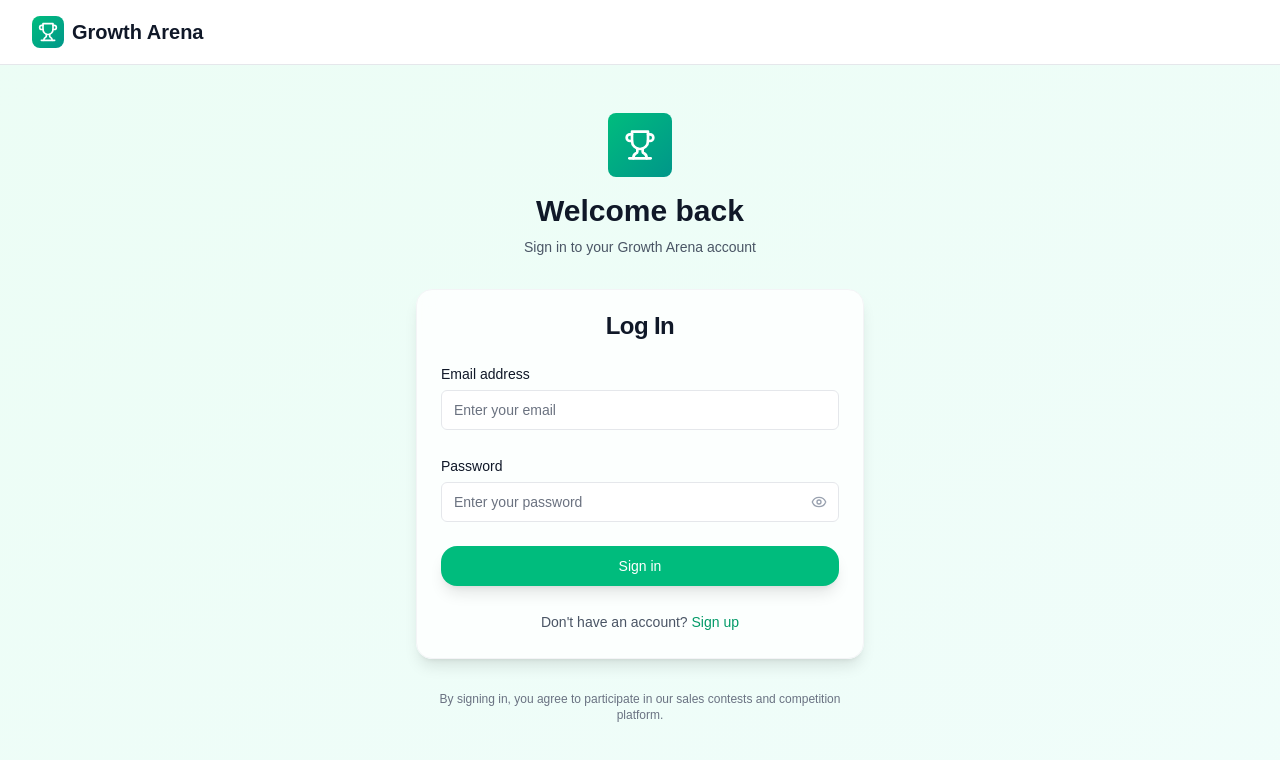
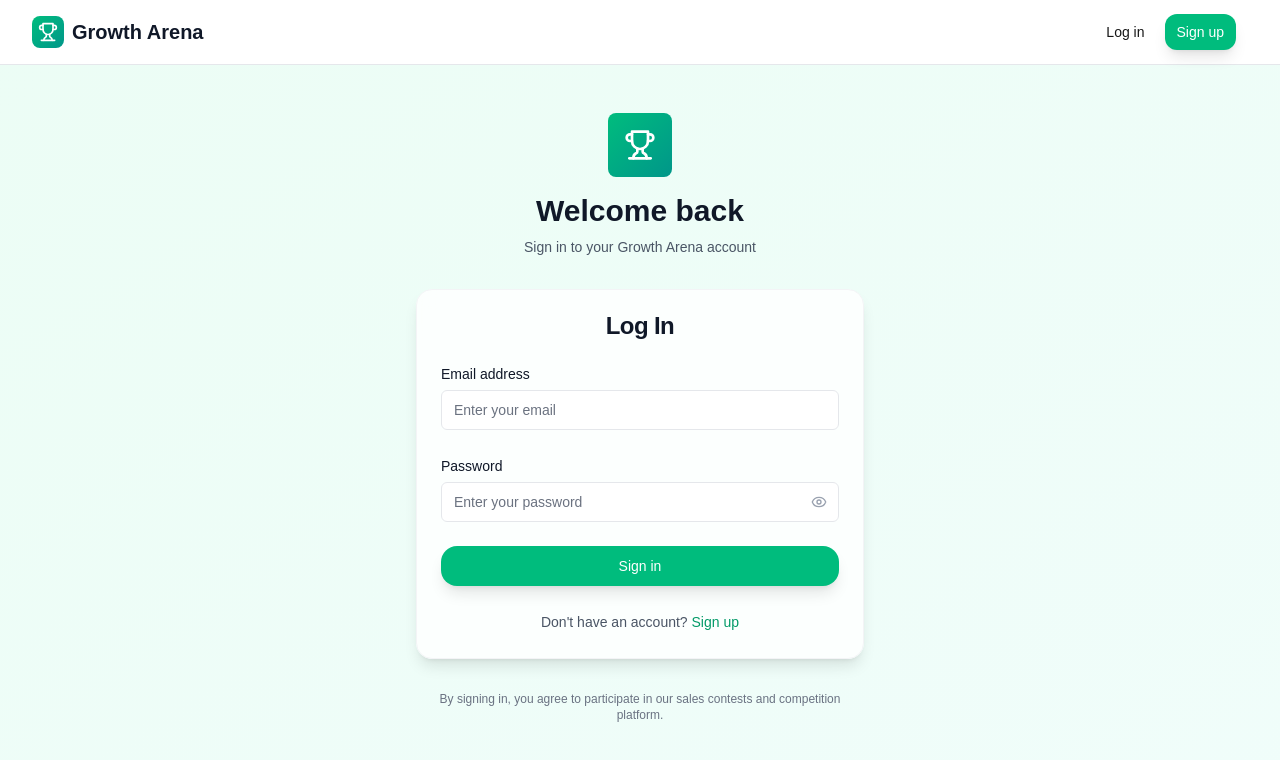
Before and after one commit to apenugon/testgrowth, a Next.js app: page /login in a window 1280 px wide. Shown: the top 760 px of the page. Built offline with nearby package versions, Linux system fonts and the light colour scheme; what @whop-apps/sdk would draw is missing.

Commit message:
add log out

```diff
--- a/components/layout/header.tsx
+++ b/components/layout/header.tsx
@@ -8,6 +8,7 @@ import {
   DropdownMenu,
   DropdownMenuContent,
   DropdownMenuItem,
+  DropdownMenuSeparator,
   DropdownMenuTrigger,
 } from "@/components/ui/dropdown-menu"
 import {
@@ -16,7 +17,8 @@ import {
   Menu,
   Settings,
   ShoppingBag,
-  Shield
+  Shield,
+  LogOut
 } from "lucide-react"
 import { useState } from "react"
 
@@ -49,6 +51,23 @@ export function Header({
 
   const homeHref = experienceId ? `/experiences/${experienceId}` : "/"
 
+  const handleLogout = async () => {
+    try {
+      const response = await fetch('/api/auth/logout', {
+        method: 'POST',
+      })
+
+      if (response.ok) {
+        // Redirect to home page after logout
+        window.location.href = '/'
+      } else {
+        console.error('Logout failed')
+      }
+    } catch (error) {
+      console.error('Logout error:', error)
+    }
+  }
+
   return (
     <header className="bg-white border-b border-gray-200 sticky top-0 z-50">
       <div className="max-w-7xl mx-auto px-4 sm:px-6 lg:px-8">
@@ -77,7 +96,7 @@ export function Header({
           {/* Right side - User info and dropdown */}
           <div className="flex items-center space-x-3">
             {/* User info with dropdown */}
-            {user && (
+            {user ? (
               <DropdownMenu>
                 <DropdownMenuTrigger asChild>
                   <Button variant="ghost" className="flex items-center space-x-2 p-2 hover:bg-gray-100 data-[state=open]:bg-gray-100 rounded-md">
@@ -135,10 +154,31 @@ export function Header({
                           {isCreatorMode ? 'Switch to competitor mode' : 'Switch to creator mode'}
                         </DropdownMenuItem>
                       )}
+
+                      <DropdownMenuSeparator />
                     </>
                   )}
+
+                  {/* Logout option */}
+                  <DropdownMenuItem
+                    onClick={handleLogout}
+                    className="text-red-600 hover:text-red-700 hover:bg-red-50"
+                  >
+                    <LogOut className="w-4 h-4 mr-2" />
+                    Log out
+                  </DropdownMenuItem>
                 </DropdownMenuContent>
               </DropdownMenu>
+            ) : (
+              // Show Login/Register buttons for non-authenticated users
+              <div className="flex items-center space-x-2">
+                <Button variant="ghost" size="sm" asChild>
+                  <Link href="/login">Log in</Link>
+                </Button>
+                <Button size="sm" asChild>
+                  <Link href="/register">Sign up</Link>
+                </Button>
+              </div>
             )}
 
             {/* Mobile menu button - only show if needed for other content */}
```
